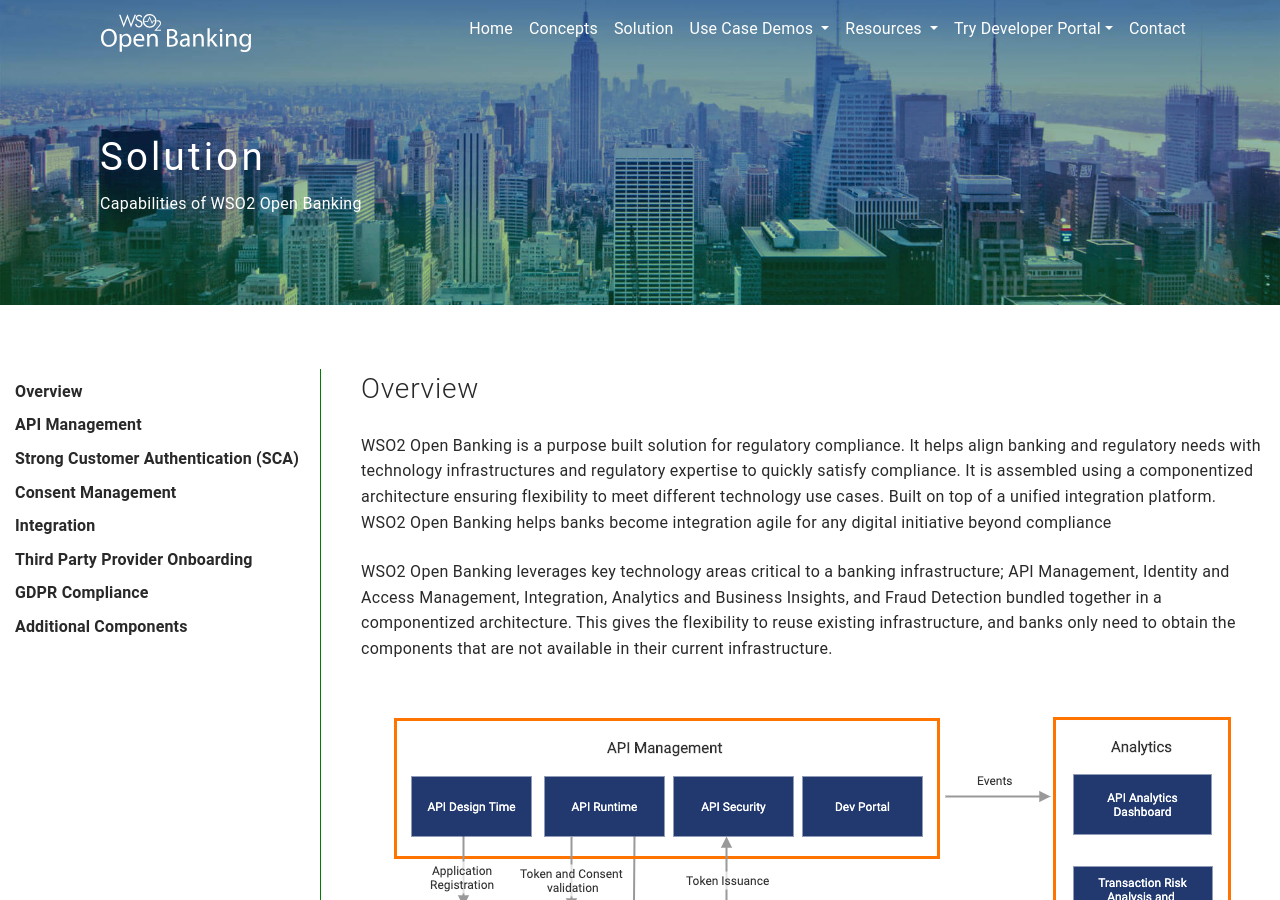
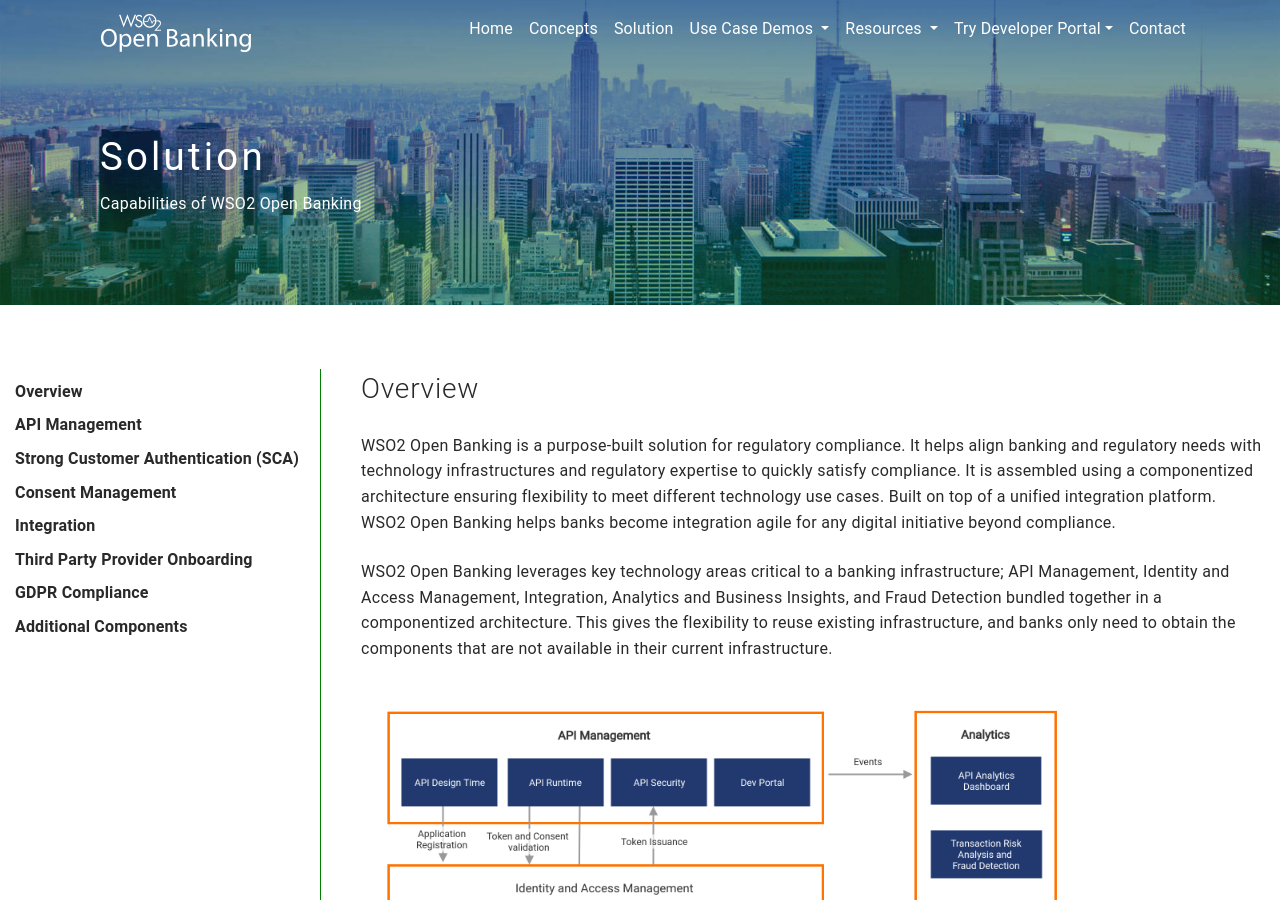
Before and after one commit to wso2/demo-open-banking.github.io, a Jekyll site: the page built from solution.md, in a window 1280 px wide and 900 px high. Built offline with Jekyll 4.4.1, drawn with Linux system fonts in a browser that asks for light colours.

Commit message:
Update image size

```diff
--- a/solution.md
+++ b/solution.md
@@ -7,11 +7,11 @@
 
 ## Overview
 
-WSO2 Open Banking is a purpose built solution for regulatory compliance. It helps align banking and regulatory needs with technology infrastructures and regulatory expertise to quickly satisfy compliance.  It is assembled using a componentized architecture ensuring flexibility to meet different technology use cases. Built on top of a unified integration platform. WSO2 Open Banking helps banks become integration agile for any digital initiative beyond compliance
+WSO2 Open Banking is a purpose-built solution for regulatory compliance. It helps align banking and regulatory needs with technology infrastructures and regulatory expertise to quickly satisfy compliance.  It is assembled using a componentized architecture ensuring flexibility to meet different technology use cases. Built on top of a unified integration platform. WSO2 Open Banking helps banks become integration agile for any digital initiative beyond compliance.
 
 WSO2 Open Banking leverages key technology areas critical to a banking infrastructure; API Management, Identity and Access Management, Integration, Analytics and Business Insights, and Fraud Detection bundled together in a componentized architecture. This gives the flexibility to reuse existing infrastructure, and banks only need to obtain the components that are not available in their current infrastructure.
 
-![wso2-ob-architecture](img/architecture.png)
+<img src="/img/architecture.png" width="80%">
 
 ## API Management
 - Support for Open Banking UK, Berlin Group NextGenPSD2, and Australian Consumer Data Standards API specifications
```
Also changed, not shown: img/architecture.png.
